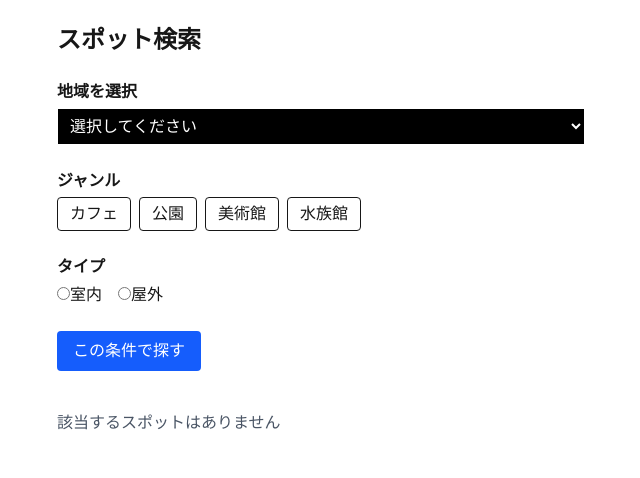
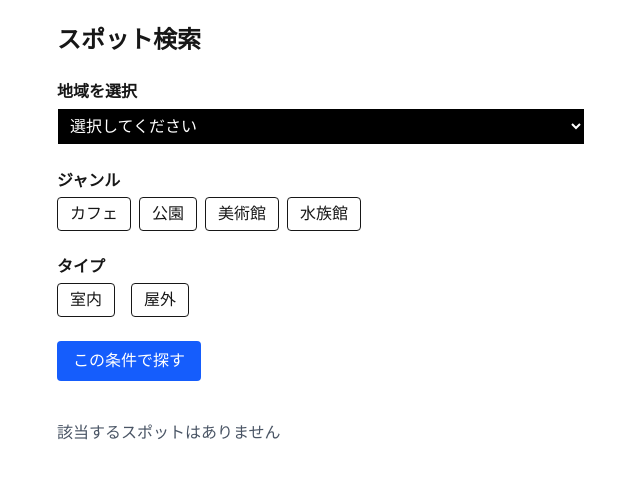
Before and after one commit to Jo042/my-spot-app, a Next.js app: page / in a window 1280 px wide. Shown: the top 478 px of the page, without its empty margins (319-959 px from the left). Built offline with nearby package versions, Linux system fonts and the light colour scheme.

Commit message:
プレイスタイプを選択解除できるように変更

```diff
--- a/src/components/filters/PlaceType.tsx
+++ b/src/components/filters/PlaceType.tsx
@@ -12,26 +12,28 @@ export default function PlaceType({ value, onChange }: Props){
         <div>
         <label className="block font-semibold mb-1">タイプ</label>
         <div className="flex gap-4">
-          <label>
-            <input
-              type="radio"
-              name="placeType"
-              value="indoor"
-              checked={value === 'indoor'}
-              onChange={() => onChange('indoor')}
-            />
+          <button
+            type="button"
+            className={`border rounded px-3 py-1 ${
+              value === 'indoor' ? 'bg-blue-500 text-white' : ''
+            }`}
+            onClick={() =>
+              onChange(value === 'indoor' ? '' : 'indoor')
+            }
+          >
             室内
-          </label>
-          <label>
-            <input
-              type="radio"
-              name="placeType"
-              value="outdoor"
-              checked={value === 'outdoor'}
-              onChange={() => onChange('outdoor')}
-            />
+          </button>
+          <button
+            type="button"
+            className={`border rounded px-3 py-1 ${
+              value === 'outdoor' ? 'bg-blue-500 text-white' : ''
+            }`}
+            onClick={() =>
+              onChange(value === 'outdoor' ? '' : 'outdoor')
+            }
+          >
             屋外
-          </label>
+          </button>
         </div>
       </div>
     )
```
